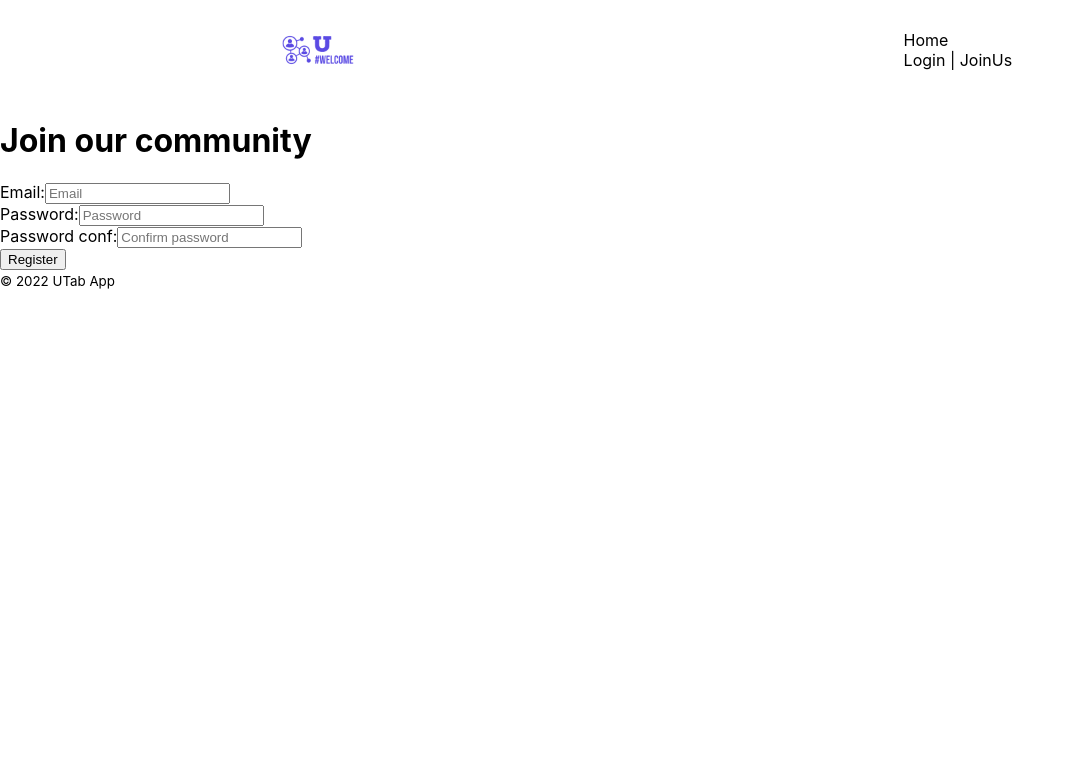
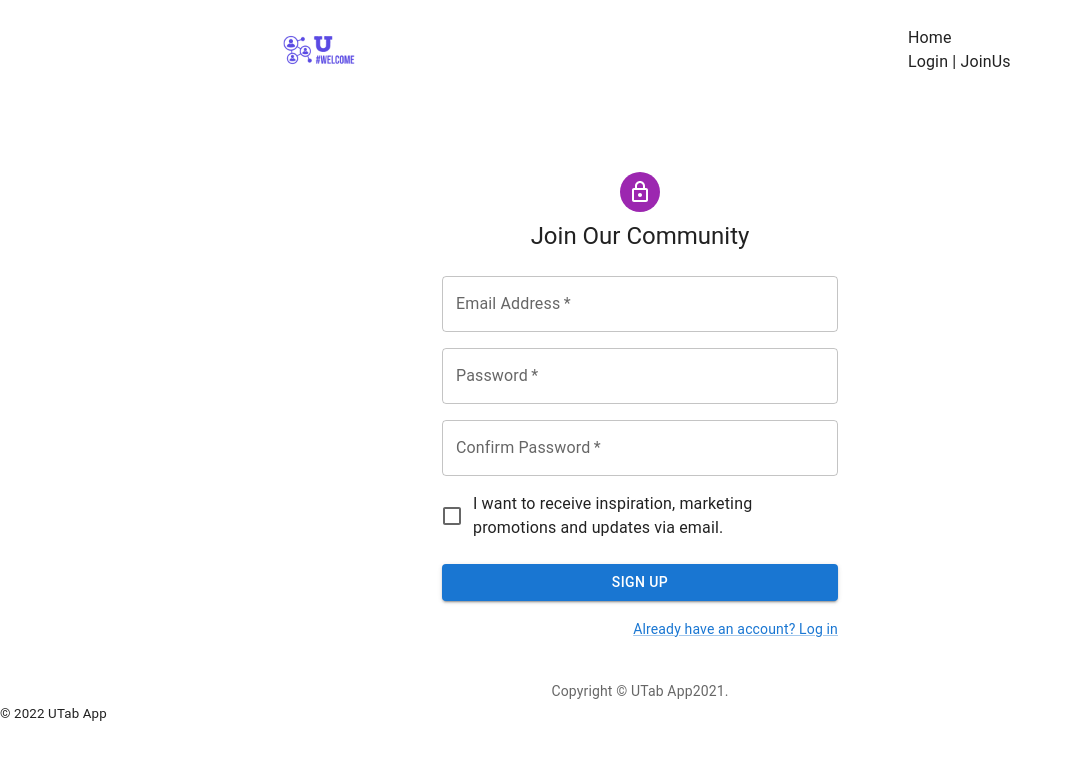
Before and after one commit to avspeed/Reddish-Egret-Practicum, a Next.js app: page /users/join in a window 1280 px wide. Shown: the top 760 px of the page, without its empty margins (0-1075 px from the left). Built offline with nearby package versions, Linux system fonts and the light colour scheme; no server answers.

Commit message:
style join.js with mui library

```diff
--- a/pages/users/join.js
+++ b/pages/users/join.js
@@ -1,15 +1,37 @@
-import { useState } from "react";
+import React, {useState} from 'react';
 import { useRouter } from "next/router";
 import { useAuth } from "../../components/context/authUserContext";
 import toast, { Toaster } from "react-hot-toast";
+import Avatar from '@mui/material/Avatar';
+import Button from '@mui/material/Button';
+import CssBaseline from '@mui/material/CssBaseline';
+import TextField from '@mui/material/TextField';
+import FormControlLabel from '@mui/material/FormControlLabel';
+import Checkbox from '@mui/material/Checkbox';
+import Link from '@mui/material/Link';
+import Grid from '@mui/material/Grid';
+import Box from '@mui/material/Box';
+import LockOutlinedIcon from '@mui/icons-material/LockOutlined';
+import Typography from '@mui/material/Typography';
+import Container from '@mui/material/Container';
+import { createTheme, ThemeProvider } from '@mui/material/styles';
 
-const settings = {
-  loading: 'Saving...',
-  save: <b>Settings saved!</b>,
-  error: <b>Could not save.</b>,
+function Copyright(props) {
+  return (
+    <Typography variant="body2" color="text.secondary" align="center" {...props}>
+      {'Copyright © '}
+
+        UTab App
+
+      {new Date().getFullYear()}
+      {'.'}
+    </Typography>
+  );
 }
 
-const Register = () => {
+const theme = createTheme();
+
+export default function Register() {
     const [email, setEmail] = useState("");
     const [password, setPassword] = useState("");
     const [passConf, setPassConf] = useState("");
@@ -18,7 +40,7 @@
 
     const { createUserWithEmailAndPassword } = useAuth();
 
-  const handleLogin = (e) => {
+    const handleRegistration = (e) => {
       e.preventDefault();
       //check if passwords match. If they do, create user in Firebase
       // and redirect to mainboard page.
@@ -48,39 +70,90 @@
     };
 
   return (
-    <div>
-      <h1>Join our community</h1>
+    <ThemeProvider theme={theme}>
     <Toaster />
-      <form onSubmit={handleLogin}>
-        <label>Email:</label>
-        <input
-          type="text"
+      <Container component="main" maxWidth="xs">
+        <CssBaseline />
+        <Box
+          sx={{
+            marginTop: 8,
+            display: 'flex',
+            flexDirection: 'column',
+            alignItems: 'center',
+          }}
+        >
+          <Avatar sx={{ m: 1, bgcolor: 'secondary.main' }}>
+            <LockOutlinedIcon />
+          </Avatar>
+          <Typography component="h1" variant="h5">
+            Join Our Community
+          </Typography>
+          <Box component="form" noValidate onSubmit={handleRegistration} sx={{ mt: 3 }}>
+            <Grid container spacing={2}>
+             <Grid item xs={12}>
+                <TextField
+                  required
+                  fullWidth
                   value={email}
                   onChange={({ target }) => setEmail(target.value)}
-          placeholder="Email"
+                  id="email"
+                  label="Email Address"
+                  name="email"
+                  autoComplete="email"
+                />
+              </Grid>
+              <Grid item xs={12}>
+                <TextField
                   required
-        />
-        <br />
-        <label>Password:</label>
-        <input
-          type="password"
+                  fullWidth
                   value={password}
                   onChange={({ target }) => setPassword(target.value)}
-          placeholder="Password"
+                  name="password"
+                  label="Password"
+                  type="password"
+                  id="password"
+                  autoComplete="new-password"
+                />
+              </Grid>
+              <Grid item xs={12}>
+                <TextField
                   required
-        />
-        <br />
-        <label>Password conf:</label>
-        <input
-          type="password"
+                  fullWidth
                   value={passConf}
                   onChange={({ target }) => setPassConf(target.value)}
-          placeholder="Confirm password"
+                  name="password"
+                  label="Confirm Password"
+                  type="password"
+                  id="passwordConfirmation"
+                  autoComplete="new-password"
                 />
-        <br />
-        <button type="submit">Register</button>
-      </form>
-    </div>
+              </Grid>
+              <Grid item xs={12}>
+                <FormControlLabel
+                  control={<Checkbox value="allowExtraEmails" color="primary" />}
+                  label="I want to receive inspiration, marketing promotions and updates via email."
+                />
+              </Grid>
+            </Grid>
+            <Button
+              type="submit"
+              fullWidth
+              variant="contained"
+              sx={{ mt: 3, mb: 2 }}
+            >
+              Sign Up
+            </Button>
+            <Grid container justifyContent="flex-end">
+              <Grid item>
+                <Link href="/users/login" variant="body2">
+                  Already have an account? Log in
+                </Link>
+              </Grid>
+            </Grid>
+          </Box>
+        </Box>
+        <Copyright sx={{ mt: 5 }} />
+      </Container>
+    </ThemeProvider>
   );
-};
-export default Register;
+}
```
Also changed, not shown: components/Post.js (added, +15 -0 lines), pages/mainBoard.js (+21 -4 lines). Lines whose indentation alone changed are shown as unchanged.
